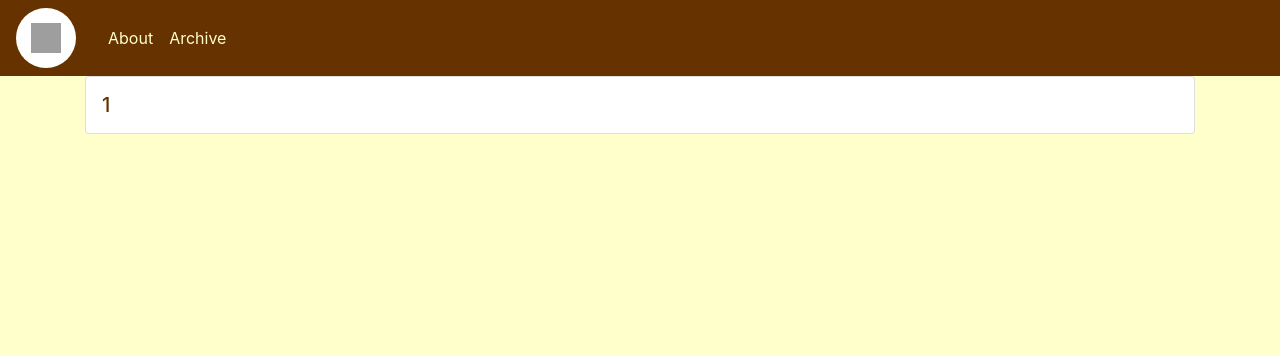
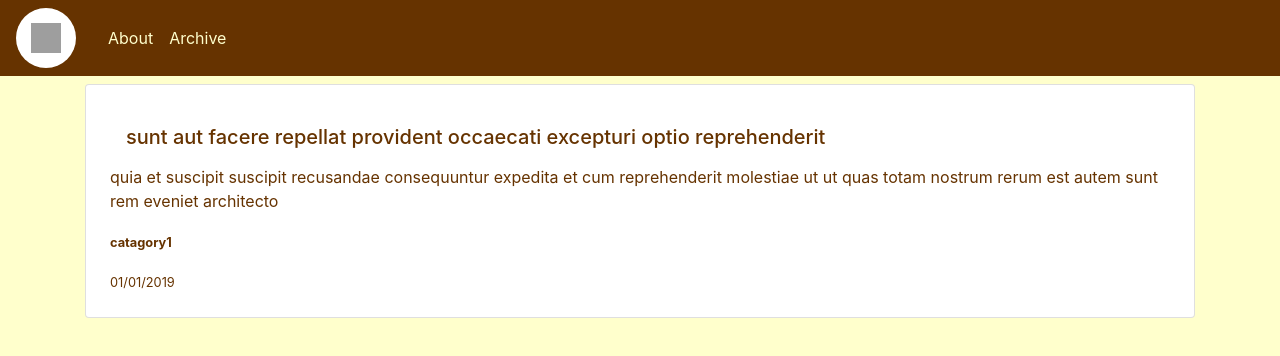
Before and after one commit to victorkane/basic-blog, a React (Create React App) app: page /post/1 in a window 1280 px wide. Shown: the top 356 px of the page. Built offline with nearby package versions, Linux system fonts and the light colour scheme; grey boxes are pictures that could not be loaded.

Commit message:
post data from context also for individual full page posts

```diff
--- /dev/null
+++ b/src/pages/Post/FullPost.js
@@ -0,0 +1,33 @@
+import React, { useContext } from 'react'
+import { PostListContext } from "../../context"
+import moment from 'moment'
+import Container from 'react-bootstrap/Container'
+import Row from 'react-bootstrap/Row'
+import Col from 'react-bootstrap/Col'
+import Card from 'react-bootstrap/Card'
+import './index.scss'
+
+const FullPost = (props) => {
+	const context = useContext(PostListContext)
+  const postList = context.somePosts
+  const fullPost = postList.find(element => {
+    return (parseInt(element.id) === parseInt(props.id))
+  })
+  // console.log(fullPost)
+  return (
+    <Container className="Post">
+      <Row>
+        <Col>
+          <Card className="mt-2 px-4 py-4">
+            <Card.Title>{fullPost.title}</Card.Title>
+            <Card.Text>{fullPost.body}</Card.Text>
+            <Card.Text><small><strong>{fullPost.category}</strong></small></Card.Text>
+            <Card.Text><small>{moment(fullPost.postDate).format('MM/DD/YYYY')}</small></Card.Text>
+          </Card>
+        </Col>
+      </Row>
+    </Container>
+  )
+}
+
+export default FullPost
--- a/src/pages/Post/index.js
+++ b/src/pages/Post/index.js
@@ -1,20 +1,12 @@
 import React from 'react'
-import Container from 'react-bootstrap/Container'
-import Row from 'react-bootstrap/Row'
-import Col from 'react-bootstrap/Col'
-import Card from 'react-bootstrap/Card'
+import { PostListProvider } from '../../context'
+import FullPost from './FullPost'
 import './index.scss'
 
-const Post = (props) => {
-  return (
-    <Container className="Post">
-      <Row>
-        <Col>
-          <Card><Card.Title>{props.match.params.id}</Card.Title></Card>
-        </Col>
-      </Row>
-    </Container>
-  )
-}
+const Post = (props) => (
+  <PostListProvider>
+    <FullPost id = {props.match.params.id} />
+  </PostListProvider>
+)
 
 export default Post
```
